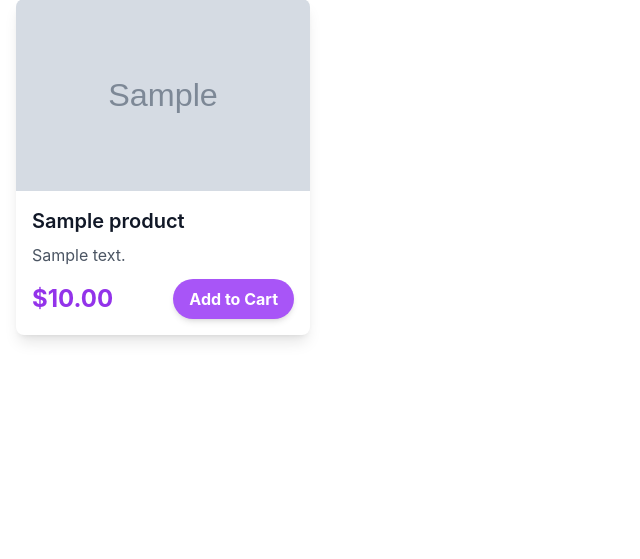
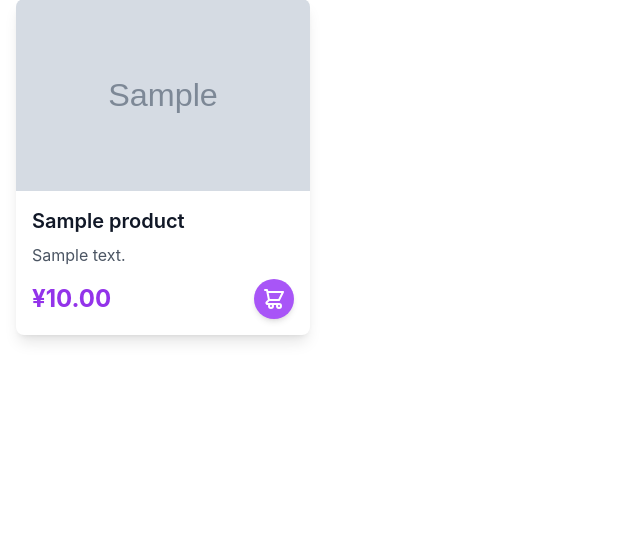
Before and after one commit to jinitha01/ecom-demo, a Django app: page / in a window 1280 px wide. Shown: the part 141-700 px from the top of the page, without its empty margins (0-640 px from the left). Run offline with Django 5.2, Linux system fonts and the light colour scheme; tables that the repository leaves empty hold one stand-in row (values such as "Sample post"); grey boxes marked "Sample" are stand-in pictures; some libraries are stand-ins or nearby versions.

Commit message:
Improvements (#10)

```diff
--- a/products/templates/products/product_detail.html
+++ b/products/templates/products/product_detail.html
@@ -13,7 +13,7 @@
             <div>
                 <h2 class="text-4xl font-extrabold text-gray-900 mb-4">{{ product.name }}</h2>
                 <p class="text-gray-700 text-lg mb-6 leading-relaxed">{{ product.description }}</p>
-                <p class="text-purple-600 text-5xl font-bold mb-6">${{ product.price }}</p>
+                <p class="text-purple-600 text-5xl font-bold mb-6">¥{{ product.price }}</p>
             </div>
             <div class="mt-auto">
                 <form action="{% url 'add_to_cart' product.pk %}" method="post">
--- a/products/templates/products/product_list.html
+++ b/products/templates/products/product_list.html
@@ -18,11 +18,13 @@
             </h3>
             <p class="text-gray-600 mb-3 line-clamp-2">{{ product.description }}</p>
             <div class="flex justify-between items-center">
-                <span class="text-2xl font-bold text-purple-600">${{ product.price }}</span>
+                <span class="text-2xl font-bold text-purple-600">¥{{ product.price }}</span>
                 <form action="{% url 'add_to_cart' product.pk %}" method="post">
                     {% csrf_token %}
-                    <button type="submit" class="bg-purple-500 hover:bg-blue-600 text-white font-bold py-2 px-4 rounded-full transition duration-300 ease-in-out shadow-md hover:shadow-lg">
-                        Add to Cart
+                    <button type="submit" class="bg-purple-500 hover:bg-blue-600 text-white p-2 rounded-full transition duration-300 ease-in-out shadow-md hover:shadow-lg focus:outline-none focus:ring-2 focus:ring-purple-500 focus:ring-opacity-50" aria-label="Add to Cart">
+                        <svg xmlns="http://www.w3.org/2000/svg" class="h-6 w-6" fill="none" viewBox="0 0 24 24" stroke="currentColor" stroke-width="2">
+                            <path stroke-linecap="round" stroke-linejoin="round" d="M3 3h2l.4 2M7 13h10l4-8H5.4M7 13L5.4 5M7 13l-2.293 2.293c-.63.63-.184 1.707.707 1.707H17m0 0a2 2 0 100 4 2 2 0 000-4zm-8 0a2 2 0 100 4 2 2 0 000-4z" />
+                        </svg>
                     </button>
                 </form>
             </div>
```
Also changed, not shown: products/templates/products/cart.html (+5 -5 lines), 5 other files.
